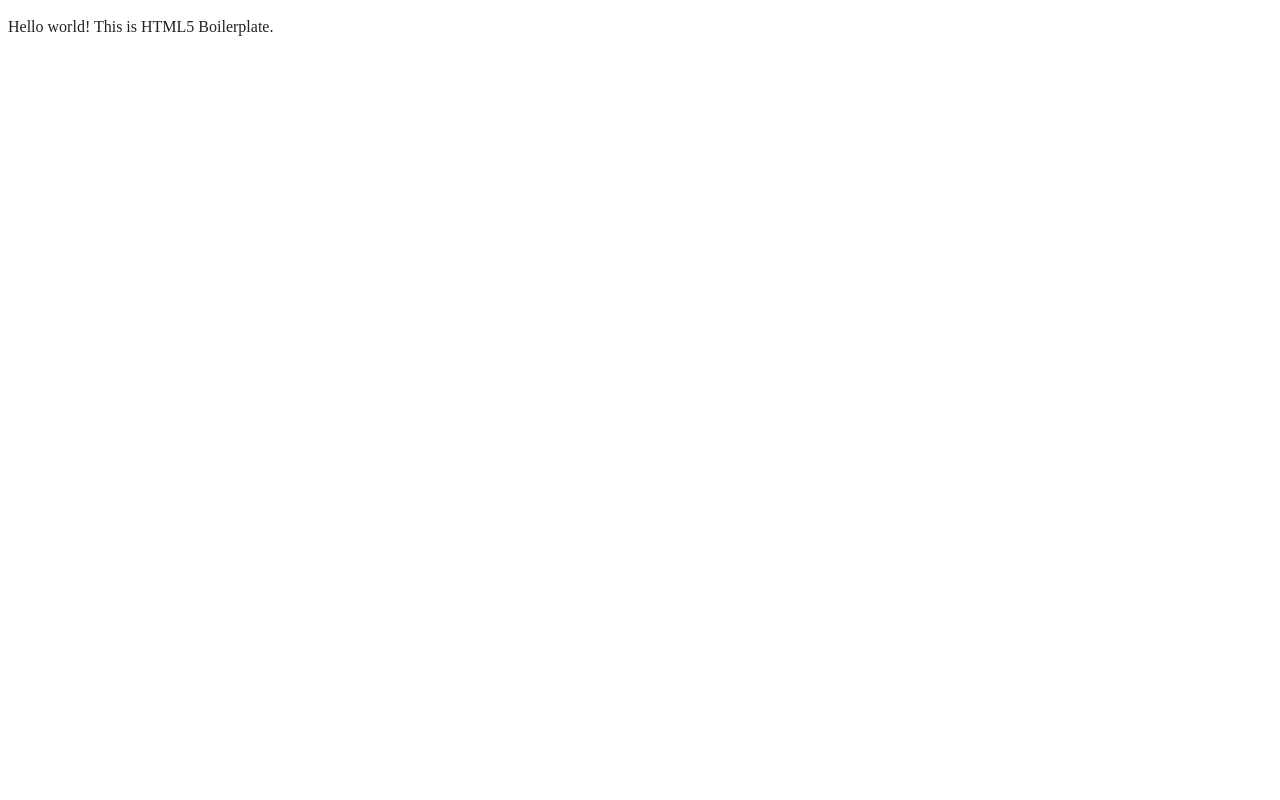
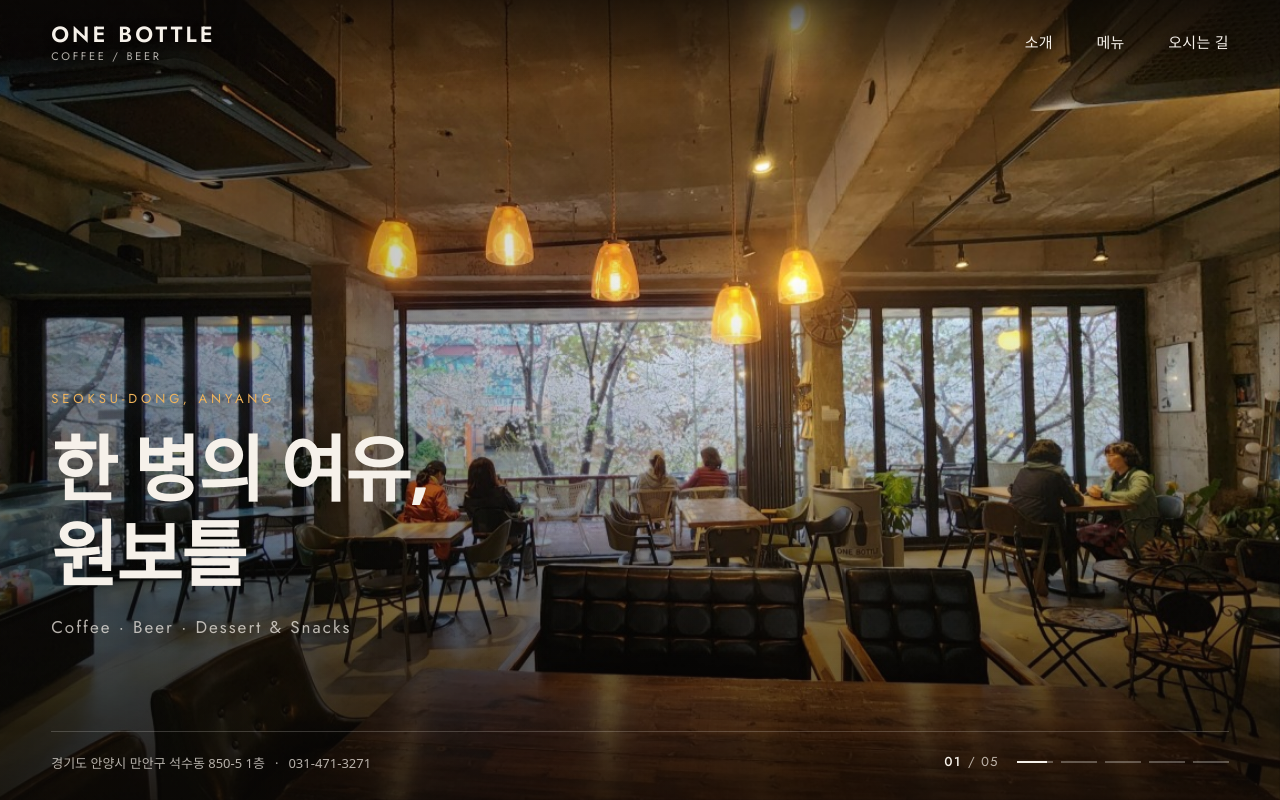
Before and after one commit to apqleifjc/onebottle, a website built with webpack: page index.html in a window 1280 px wide. Built offline with nearby package versions, Linux system fonts and the light colour scheme; a web font is replaced by a local one.

Commit message:
메인 대문: 매장 사진 슬라이드쇼와 상단 메뉴
- 한 화면에 고정된(스크롤 없는) 대문
- 사진 5장 크로스페이드 + 천천히 줌아웃되는 효과, 진행 표시 바
- 스와이프·좌우 화살표로 넘기기, 탭이 숨겨지면 일시정지
- 상단 메뉴(소개 · 메뉴 · 오시는 길)와 주소·전화번호

Co-Authored-By: Claude Opus 5.5 <noreply@anthropic.com>

```diff
--- /dev/null
+++ b/css/main.css
@@ -0,0 +1,394 @@
+/* ==========================================================================
+   ONE BOTTLE — 공통 & 메인(대문) 스타일
+   ========================================================================== */
+
+:root {
+  --ink: #14110e;
+  --paper: #f6f1ea;
+  --paper-dim: rgba(246, 241, 234, 0.72);
+  --amber: #f0b45c;
+  --header-h: 84px;
+  --gutter: clamp(16px, 4vw, 56px);
+  --font-ko: "Pretendard", "Apple SD Gothic Neo", "Noto Sans KR", system-ui, sans-serif;
+  --font-en: "Jost", "Pretendard", system-ui, sans-serif;
+}
+
+*,
+*::before,
+*::after {
+  box-sizing: border-box;
+}
+
+html,
+body {
+  margin: 0;
+  height: 100%;
+}
+
+body {
+  background: var(--ink);
+  color: var(--paper);
+  font-family: var(--font-ko);
+  -webkit-font-smoothing: antialiased;
+}
+
+a {
+  color: inherit;
+  text-decoration: none;
+}
+
+/* 대문은 한 화면에 고정 — 스크롤 없음 */
+.page-home {
+  overflow: hidden;
+}
+
+/* --------------------------------------------------------------------------
+   Header / 상단 메뉴
+   -------------------------------------------------------------------------- */
+
+.site-header {
+  position: fixed;
+  inset: 0 0 auto 0;
+  z-index: 10;
+  height: var(--header-h);
+  padding: 0 var(--gutter);
+  display: flex;
+  align-items: center;
+  justify-content: space-between;
+  gap: 24px;
+  background: linear-gradient(to bottom, rgba(10, 8, 6, 0.7) 0%, rgba(10, 8, 6, 0.35) 60%, rgba(10, 8, 6, 0) 100%);
+  text-shadow: 0 1px 10px rgba(0, 0, 0, 0.45);
+}
+
+.brand {
+  display: flex;
+  flex-direction: column;
+  line-height: 1;
+  white-space: nowrap;
+}
+
+.brand__name {
+  font-family: var(--font-en);
+  font-weight: 600;
+  font-size: 22px;
+  letter-spacing: 0.14em;
+}
+
+.brand__sub {
+  margin-top: 6px;
+  font-family: var(--font-en);
+  font-size: 11px;
+  letter-spacing: 0.24em;
+  text-transform: uppercase;
+  color: var(--paper-dim);
+}
+
+.gnb ul {
+  list-style: none;
+  margin: 0;
+  padding: 0;
+  display: flex;
+  gap: clamp(18px, 3.4vw, 48px);
+}
+
+.gnb a {
+  position: relative;
+  display: inline-block;
+  padding: 8px 0;
+  font-size: 15px;
+  font-weight: 500;
+  letter-spacing: 0.02em;
+  white-space: nowrap;
+  transition: color 0.25s ease;
+}
+
+.gnb a::after {
+  content: "";
+  position: absolute;
+  left: 0;
+  right: 0;
+  bottom: 2px;
+  height: 1px;
+  background: var(--amber);
+  transform: scaleX(0);
+  transform-origin: left;
+  transition: transform 0.3s ease;
+}
+
+.gnb a:hover,
+.gnb a:focus-visible,
+.gnb a[aria-current="page"] {
+  color: var(--amber);
+}
+
+.gnb a:hover::after,
+.gnb a:focus-visible::after,
+.gnb a[aria-current="page"]::after {
+  transform: scaleX(1);
+}
+
+a:focus-visible,
+button:focus-visible {
+  outline: 2px solid var(--amber);
+  outline-offset: 4px;
+}
+
+/* --------------------------------------------------------------------------
+   Hero / 슬라이드
+   -------------------------------------------------------------------------- */
+
+.hero {
+  position: relative;
+  height: 100vh;
+  height: 100dvh;
+  overflow: hidden;
+  isolation: isolate;
+}
+
+.hero__slides,
+.slide,
+.hero__shade {
+  position: absolute;
+  inset: 0;
+}
+
+.slide {
+  margin: 0;
+  opacity: 0;
+  transition: opacity 1.6s ease-in-out;
+}
+
+.slide.is-active {
+  opacity: 1;
+  z-index: 1;
+}
+
+.slide img {
+  width: 100%;
+  height: 100%;
+  object-fit: cover;
+  transform: scale(1.1);
+  transition: transform 8s ease-out;
+  will-change: transform;
+}
+
+/* 천천히 줌아웃되는 켄번즈 효과 */
+.slide.is-active img {
+  transform: scale(1);
+}
+
+.hero__shade {
+  z-index: 2;
+  pointer-events: none;
+  background:
+    linear-gradient(to top, rgba(10, 8, 6, 0.78) 0%, rgba(10, 8, 6, 0.15) 45%, rgba(10, 8, 6, 0) 65%),
+    linear-gradient(to right, rgba(10, 8, 6, 0.45) 0%, rgba(10, 8, 6, 0) 55%);
+}
+
+.hero__copy {
+  position: absolute;
+  z-index: 3;
+  left: var(--gutter);
+  right: var(--gutter);
+  bottom: clamp(120px, 20vh, 200px);
+  max-width: 640px;
+}
+
+.hero__eyebrow {
+  margin: 0 0 18px;
+  font-family: var(--font-en);
+  font-size: 13px;
+  letter-spacing: 0.3em;
+  text-transform: uppercase;
+  color: var(--amber);
+}
+
+.hero__title {
+  margin: 0;
+  font-size: clamp(36px, 6vw, 72px);
+  font-weight: 700;
+  line-height: 1.18;
+  letter-spacing: -0.02em;
+  text-wrap: balance;
+}
+
+.hero__desc {
+  margin: 20px 0 0;
+  font-family: var(--font-en);
+  font-size: clamp(14px, 1.4vw, 17px);
+  letter-spacing: 0.12em;
+  color: var(--paper-dim);
+}
+
+.hero__footer {
+  position: absolute;
+  z-index: 3;
+  left: var(--gutter);
+  right: var(--gutter);
+  bottom: max(28px, env(safe-area-inset-bottom));
+  display: flex;
+  align-items: flex-end;
+  justify-content: space-between;
+  gap: 24px;
+  padding-top: 20px;
+  border-top: 1px solid rgba(246, 241, 234, 0.2);
+}
+
+.hero__info {
+  font-style: normal;
+  font-size: 13px;
+  color: var(--paper-dim);
+}
+
+.hero__info a:hover {
+  color: var(--amber);
+}
+
+.hero__info .dot {
+  margin: 0 10px;
+}
+
+.hero__controls {
+  display: flex;
+  align-items: center;
+  gap: 18px;
+  flex-shrink: 0;
+}
+
+.hero__count {
+  font-family: var(--font-en);
+  font-size: 13px;
+  letter-spacing: 0.1em;
+  color: var(--paper-dim);
+  font-variant-numeric: tabular-nums;
+}
+
+.hero__count b {
+  font-weight: 500;
+  color: var(--paper);
+}
+
+.hero__dots {
+  display: flex;
+  gap: 8px;
+}
+
+.hero__dot {
+  position: relative;
+  width: 36px;
+  height: 20px;
+  padding: 0;
+  border: 0;
+  background: none;
+  cursor: pointer;
+}
+
+.hero__dot::before,
+.hero__dot span {
+  content: "";
+  position: absolute;
+  left: 0;
+  right: 0;
+  top: 50%;
+  height: 2px;
+  margin-top: -1px;
+  background: rgba(246, 241, 234, 0.3);
+}
+
+.hero__dot span {
+  background: var(--paper);
+  transform: scaleX(0);
+  transform-origin: left;
+}
+
+.hero__dot.is-done span {
+  transform: scaleX(1);
+}
+
+.hero__dot.is-active span {
+  animation: dot-progress var(--slide-ms, 6000ms) linear forwards;
+}
+
+.hero.is-paused .hero__dot.is-active span {
+  animation-play-state: paused;
+}
+
+@keyframes dot-progress {
+  from { transform: scaleX(0); }
+  to { transform: scaleX(1); }
+}
+
+/* --------------------------------------------------------------------------
+   반응형
+   -------------------------------------------------------------------------- */
+
+@media (max-width: 640px) {
+  :root {
+    --header-h: 64px;
+  }
+
+  .brand__name {
+    font-size: 17px;
+    letter-spacing: 0.1em;
+  }
+
+  .brand__sub {
+    font-size: 9px;
+    margin-top: 5px;
+  }
+
+  .gnb a {
+    font-size: 14px;
+  }
+
+  .hero__copy {
+    bottom: 150px;
+  }
+
+  .hero__footer {
+    flex-direction: column;
+    align-items: flex-start;
+    gap: 14px;
+  }
+
+  .hero__info .dot {
+    display: block;
+    height: 0;
+    overflow: hidden;
+  }
+
+  .hero__info a {
+    display: inline-block;
+    margin-top: 4px;
+  }
+
+  .hero__dot {
+    width: 28px;
+  }
+}
+
+@media (max-height: 520px) and (orientation: landscape) {
+  .hero__copy {
+    bottom: 96px;
+  }
+
+  .hero__eyebrow {
+    margin-bottom: 8px;
+  }
+
+  .hero__title {
+    font-size: clamp(28px, 5vw, 44px);
+  }
+}
+
+@media (prefers-reduced-motion: reduce) {
+  .slide {
+    transition-duration: 0.4s;
+  }
+
+  .slide img,
+  .slide.is-active img {
+    transform: none;
+    transition: none;
+  }
+}
--- a/index.html
+++ b/index.html
@@ -1,31 +1,90 @@
 <!doctype html>
-<html class="no-js" lang="">
+<html class="no-js" lang="ko">
 
 <head>
   <meta charset="utf-8">
-  <meta name="viewport" content="width=device-width, initial-scale=1">
-  <title></title>
+  <meta name="viewport" content="width=device-width, initial-scale=1, viewport-fit=cover">
+  <title>ONE BOTTLE · Coffee / Beer</title>
+  <meta name="description" content="안양 석수동 카페 원보틀 — 커피, 맥주, 디저트 & 스낵">
+
+  <meta property="og:title" content="ONE BOTTLE · Coffee / Beer">
+  <meta property="og:type" content="website">
+  <meta property="og:url" content="">
+  <meta property="og:image" content="img/main/cherry-blossom.jpg">
+  <meta property="og:image:alt" content="벚꽃이 보이는 원보틀 카페 내부">
+
+  <link rel="preconnect" href="https://fonts.googleapis.com">
+  <link rel="preconnect" href="https://fonts.gstatic.com" crossorigin>
+  <link rel="stylesheet" href="https://fonts.googleapis.com/css2?family=Jost:wght@400;500;600&display=swap">
+  <link rel="stylesheet" href="https://cdn.jsdelivr.net/gh/orioncactus/pretendard@v1.3.9/dist/web/static/pretendard.min.css">
+
   <link rel="stylesheet" href="css/style.css">
-  <meta name="description" content="">
-
-  <meta property="og:title" content="">
-  <meta property="og:type" content="">
-  <meta property="og:url" content="">
-  <meta property="og:image" content="">
-  <meta property="og:image:alt" content="">
+  <link rel="stylesheet" href="css/main.css">
 
   <link rel="icon" href="/favicon.ico" sizes="any">
   <link rel="icon" href="/icon.svg" type="image/svg+xml">
   <link rel="apple-touch-icon" href="icon.png">
 
   <link rel="manifest" href="site.webmanifest">
-  <meta name="theme-color" content="#fafafa">
+  <meta name="theme-color" content="#14110e">
 </head>
 
-<body>
+<body class="page-home">
 
-  <!-- Add your site or application content here -->
-  <p>Hello world! This is HTML5 Boilerplate.</p>
+  <header class="site-header">
+    <a class="brand" href="index.html" aria-label="ONE BOTTLE 홈">
+      <span class="brand__name">ONE BOTTLE</span>
+      <span class="brand__sub">Coffee / Beer</span>
+    </a>
+
+    <nav class="gnb" aria-label="주 메뉴">
+      <ul>
+        <li><a href="about.html">소개</a></li>
+        <li><a href="menu.html">메뉴</a></li>
+        <li><a href="location.html">오시는 길</a></li>
+      </ul>
+    </nav>
+  </header>
+
+  <main class="hero" aria-roledescription="carousel" aria-label="원보틀 공간 사진">
+    <div class="hero__slides">
+      <figure class="slide is-active">
+        <img src="img/main/cherry-blossom.jpg" alt="통창 너머로 벚꽃이 보이는 카페 내부" style="object-position: 50% 45%;">
+      </figure>
+      <figure class="slide">
+        <img src="img/main/storefront.jpg" alt="원보틀 외관과 잔디 테라스" style="object-position: 50% 30%;">
+      </figure>
+      <figure class="slide">
+        <img src="img/main/hall-window.jpg" alt="노출 콘크리트 벽과 원목 테이블이 있는 홀" style="object-position: 50% 50%;">
+      </figure>
+      <figure class="slide">
+        <img src="img/main/pallet-table.jpg" alt="빔프로젝터 영상이 비치는 벽 앞의 팔레트 테이블" style="object-position: 50% 55%;">
+      </figure>
+      <figure class="slide">
+        <img src="img/main/terrace-night.jpg" alt="전구 조명이 켜진 밤의 잔디 테라스" style="object-position: 50% 60%;">
+      </figure>
+    </div>
+
+    <div class="hero__shade" aria-hidden="true"></div>
+
+    <div class="hero__copy">
+      <p class="hero__eyebrow">Seoksu-dong, Anyang</p>
+      <h1 class="hero__title">한 병의 여유,<br>원보틀</h1>
+      <p class="hero__desc">Coffee · Beer · Dessert &amp; Snacks</p>
+    </div>
+
+    <div class="hero__footer">
+      <address class="hero__info">
+        경기도 안양시 만안구 석수동 850-5 1층<span class="dot" aria-hidden="true">·</span><a href="tel:031-471-3271">031-471-3271</a>
+      </address>
+
+      <div class="hero__controls">
+        <span class="hero__count"><b class="js-current">01</b> / <span class="js-total">05</span></span>
+        <div class="hero__dots" role="tablist" aria-label="슬라이드 선택"></div>
+      </div>
+    </div>
+  </main>
+
   <script src="js/app.js"></script>
 
 </body>
--- a/js/app.js
+++ b/js/app.js
@@ -0,0 +1,95 @@
+// 메인 대문 슬라이드쇼
+(function () {
+  const hero = document.querySelector('.hero');
+  if (!hero) return;
+
+  const SLIDE_MS = 6000;
+  const slides = Array.from(hero.querySelectorAll('.slide'));
+  const dotsWrap = hero.querySelector('.hero__dots');
+  const currentEl = hero.querySelector('.js-current');
+  const totalEl = hero.querySelector('.js-total');
+  const pad = (n) => String(n).padStart(2, '0');
+
+  if (slides.length < 2) return;
+
+  hero.style.setProperty('--slide-ms', SLIDE_MS + 'ms');
+  totalEl.textContent = pad(slides.length);
+
+  const dots = slides.map((_, i) => {
+    const btn = document.createElement('button');
+    btn.type = 'button';
+    btn.className = 'hero__dot';
+    btn.setAttribute('role', 'tab');
+    btn.setAttribute('aria-label', `${i + 1}번째 사진`);
+    btn.appendChild(document.createElement('span'));
+    btn.addEventListener('click', () => {
+      go(i);
+      restart();
+    });
+    dotsWrap.appendChild(btn);
+    return btn;
+  });
+
+  let index = 0;
+  let timer = null;
+
+  function go(next) {
+    index = (next + slides.length) % slides.length;
+
+    slides.forEach((slide, i) => {
+      const active = i === index;
+      slide.classList.toggle('is-active', active);
+      slide.setAttribute('aria-hidden', String(!active));
+    });
+
+    dots.forEach((dot, i) => {
+      dot.classList.toggle('is-done', i < index);
+      dot.classList.remove('is-active');
+      dot.setAttribute('aria-selected', String(i === index));
+    });
+    // 진행 바 애니메이션을 처음부터 다시 시작
+    void dots[index].offsetWidth;
+    dots[index].classList.add('is-active');
+
+    currentEl.textContent = pad(index + 1);
+  }
+
+  function restart() {
+    clearInterval(timer);
+    timer = setInterval(() => go(index + 1), SLIDE_MS);
+  }
+
+  // 탭이 숨겨지면 멈췄다가 돌아오면 이어서 재생
+  document.addEventListener('visibilitychange', () => {
+    if (document.hidden) {
+      clearInterval(timer);
+      hero.classList.add('is-paused');
+    } else {
+      hero.classList.remove('is-paused');
+      go(index);
+      restart();
+    }
+  });
+
+  // 키보드 좌우 화살표로 넘기기
+  document.addEventListener('keydown', (e) => {
+    if (e.key === 'ArrowRight') { go(index + 1); restart(); }
+    if (e.key === 'ArrowLeft') { go(index - 1); restart(); }
+  });
+
+  // 모바일 스와이프
+  let startX = null;
+  hero.addEventListener('touchstart', (e) => { startX = e.touches[0].clientX; }, { passive: true });
+  hero.addEventListener('touchend', (e) => {
+    if (startX === null) return;
+    const dx = e.changedTouches[0].clientX - startX;
+    if (Math.abs(dx) > 50) {
+      go(index + (dx < 0 ? 1 : -1));
+      restart();
+    }
+    startX = null;
+  });
+
+  go(0);
+  restart();
+})();
```
Also changed, not shown: img/main/cherry-blossom.jpg (added), img/main/hall-window.jpg (added), img/main/pallet-table.jpg (added), img/main/storefront.jpg (added), img/main/terrace-night.jpg (added).
